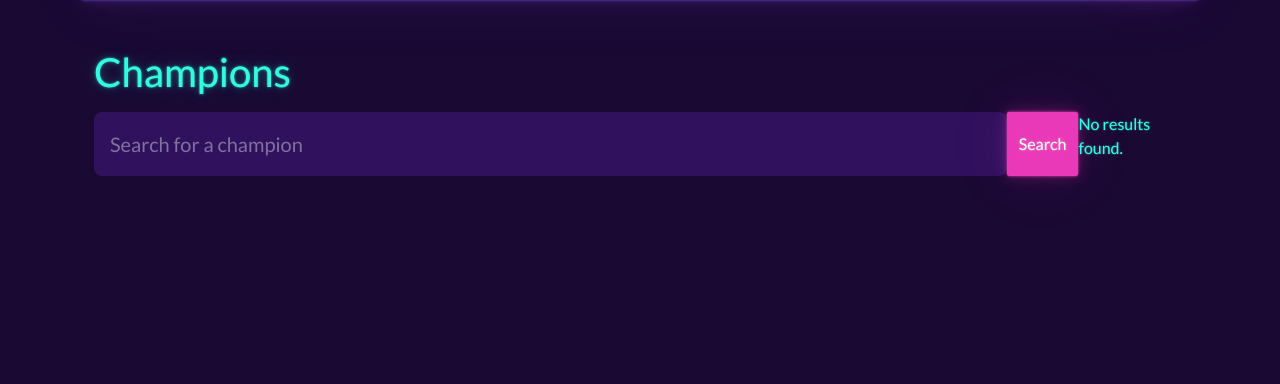
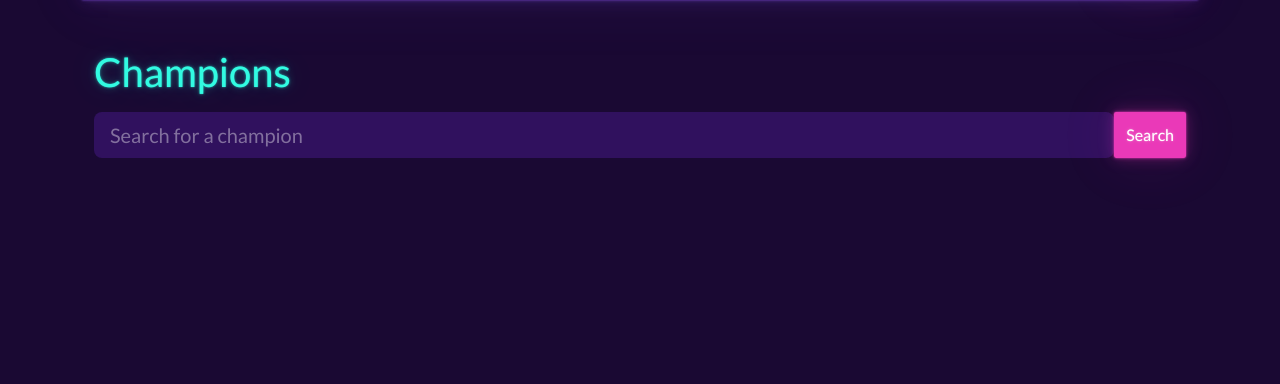
Before and after one commit to doggaT/graphleague, a Django app: template templates/champions.html in a window 1280 px wide. Shown: the part 59-443 px from the top of the page. Run offline with Django 4.2, Linux system fonts and the light colour scheme; the template is opened without the code that fills it, so the values that code supplies are empty; some libraries are stand-ins or nearby versions.

Commit message:
implement champion search

```diff
--- a/templates/champions.html
+++ b/templates/champions.html
@@ -4,24 +4,13 @@
     <h1 class="mt-5">Champions</h1>
     <div class="d-flex mt-3">
         <form class="d-flex w-100" method="GET">
-            <input class="form-control form-control-lg" type="text" name="queryChampionName"
-                   placeholder="Search for a champion" id="inputLarge">
+            <input class="form-control form-control-lg" type="text" name="champion-name"
+                   placeholder="Search for a champion" id="searchChampionNameInput">
             <button type="submit" class="btn btn-secondary">Search</button>
         </form>
-        <div>
-            {% if results %}
-            <ul>
-            {% for item in results %}
-                <li>{{ item.title }}</li>
-            {% endfor %}
-            </ul>
-            {% else %}
-                <p>No results found.</p>
-            {% endif %}
-        </div>
     </div>
 
-    <div class="mt-3 row row-cols-5 row-cols-md-5 g-5">
+    <div class="mt-3 row row-cols-5 row-cols-md-5 g-5" id="championsList">
         {% if champions %}
         {% for champion in champions %}
         <div class="col">
```
Also changed, not shown: champion/views.py (+6 -38 lines).
